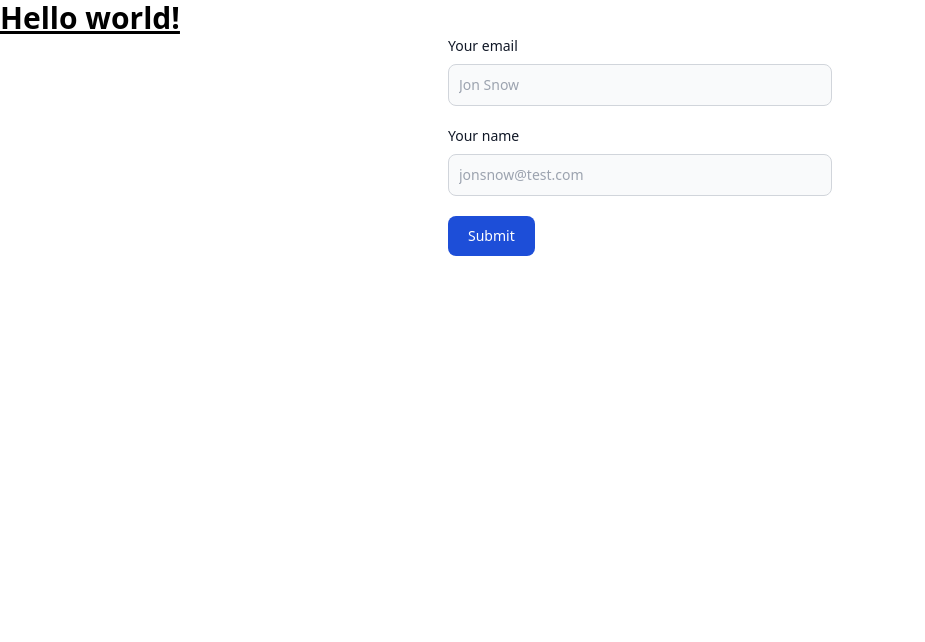
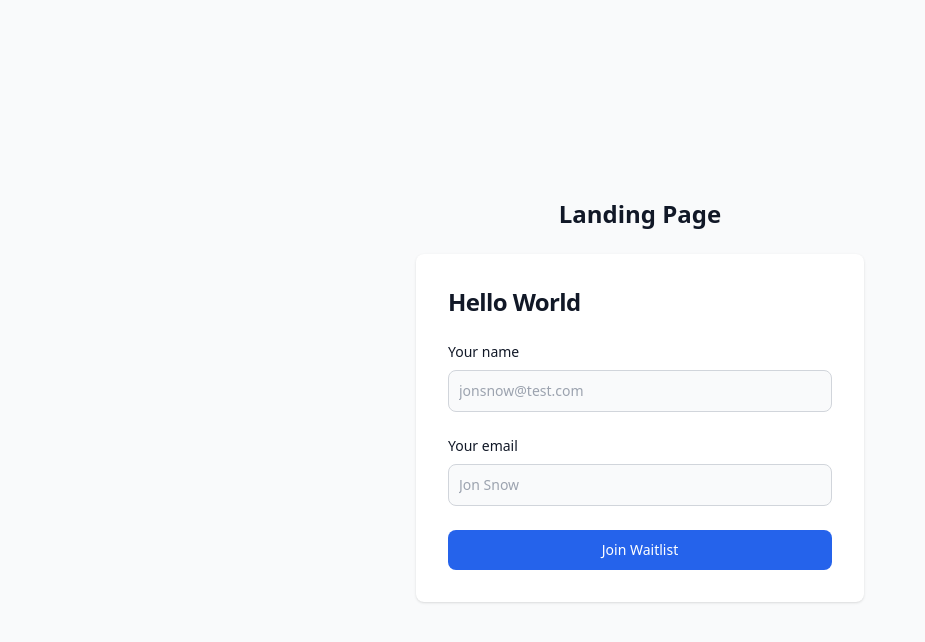
Before and after one commit to argonaut-pollux/kwesforms-landing, a plain HTML site: page index.html in a window 1280 px wide. Shown: the whole page, without its empty margins (0-925 px from the left). Drawn offline with nearby package versions, Linux system fonts and the light colour scheme.

Commit message:
Updated Tailwind and Flowbite

```diff
--- a/index.html
+++ b/index.html
@@ -1,25 +1,45 @@
 <!doctype html>
 <html>
+
 <head>
   <meta charset="UTF-8">
   <meta name="viewport" content="width=device-width, initial-scale=1.0">
   <script src="https://cdn.tailwindcss.com"></script>
   <script src="https://kwesforms.com/v2/kf-script.js" defer></script>
+  <script src="https://cdn.jsdelivr.net/npm/flowbite@2.5.1/dist/flowbite.min.js"></script>
+  <link href="https://cdn.jsdelivr.net/npm/flowbite@2.5.1/dist/flowbite.min.css" rel="stylesheet" />
 </head>
+
 <body>
-  <h1 class="text-3xl font-bold underline">
-    Hello world!
-  </h1>
-  <form method="POST" class="kf-form, max-w-sm mx-auto" action="https://kwesforms.com/api/f/F2177TGyHmWssEEr9Ha1">
-    <div class="mb-5">
-      <label for="email" class="block mb-2 text-sm font-medium text-gray-900 dark:text-white">Your email</label>
-      <input name='email' type="email" id="email" class="bg-gray-50 border border-gray-300 text-gray-900 text-sm rounded-lg focus:ring-blue-500 focus:border-blue-500 block w-full p-2.5 dark:bg-gray-700 dark:border-gray-600 dark:placeholder-gray-400 dark:text-white dark:focus:ring-blue-500 dark:focus:border-blue-500" placeholder="Jon Snow" required />
+  <section class="bg-gray-50 dark:bg-gray-900">
+    <div class="flex flex-col items-center justify-center px-6 py-8 mx-auto md:h-screen lg:py-0">
+        <a href="#" class="flex items-center mb-6 text-2xl font-semibold text-gray-900 dark:text-white">
+            Landing Page
+        </a>
+        <div class="w-full bg-white rounded-lg shadow dark:border md:mt-0 sm:max-w-md xl:p-0 dark:bg-gray-800 dark:border-gray-700">
+            <div class="p-6 space-y-4 md:space-y-6 sm:p-8">
+                <h1 class="text-xl font-bold leading-tight tracking-tight text-gray-900 md:text-2xl dark:text-white">
+                    Hello World
+                </h1>
+                <form class="space-y-4 md:space-y-6 kf-form max-w-sm mx-auto" method="post" action="https://kwesforms.com/api/f/F2177TGyHmWssEEr9Ha1">
+                  <div class="mb-5">
+                    <label for="name" class="block mb-2 text-sm font-medium text-gray-900 dark:text-white">Your name</label>
+                    <input name='name' type="text" id="name"
+                      class="bg-gray-50 border border-gray-300 text-gray-900 text-sm rounded-lg focus:ring-blue-500 focus:border-blue-500 block w-full p-2.5 dark:bg-gray-700 dark:border-gray-600 dark:placeholder-gray-400 dark:text-white dark:focus:ring-blue-500 dark:focus:border-blue-500"
+                      placeholder="jonsnow@test.com" required />
+                  </div>
+                  <div class="mb-5">
+                    <label for="email" class="block mb-2 text-sm font-medium text-gray-900 dark:text-white">Your email</label>
+                    <input name='email' type="email" id="email"
+                      class="bg-gray-50 border border-gray-300 text-gray-900 text-sm rounded-lg focus:ring-blue-500 focus:border-blue-500 block w-full p-2.5 dark:bg-gray-700 dark:border-gray-600 dark:placeholder-gray-400 dark:text-white dark:focus:ring-blue-500 dark:focus:border-blue-500"
+                      placeholder="Jon Snow" required />
+                  </div>
+                    <button type="submit" class="w-full text-white bg-blue-600 hover:bg-blue-700 focus:ring-4 focus:outline-none focus:ring-blue-300 font-medium rounded-lg text-sm px-5 py-2.5 text-center dark:bg-blue-600 dark:hover:bg-blue-700 dark:focus:ring-blue-800">Join Waitlist</button>
+                </form>
+            </div>
+        </div>
     </div>
-    <div class="mb-5">
-      <label for="name" class="block mb-2 text-sm font-medium text-gray-900 dark:text-white">Your name</label>
-      <input name='name' type="text" id="name" class="bg-gray-50 border border-gray-300 text-gray-900 text-sm rounded-lg focus:ring-blue-500 focus:border-blue-500 block w-full p-2.5 dark:bg-gray-700 dark:border-gray-600 dark:placeholder-gray-400 dark:text-white dark:focus:ring-blue-500 dark:focus:border-blue-500" placeholder="jonsnow@test.com" required />
-  </div>
-      <button type="submit" class="text-white bg-blue-700 hover:bg-blue-800 focus:ring-4 focus:outline-none focus:ring-blue-300 font-medium rounded-lg text-sm w-full sm:w-auto px-5 py-2.5 text-center dark:bg-blue-600 dark:hover:bg-blue-700 dark:focus:ring-blue-800">Submit</button>
-  </form>
+  </section>
 </body>
+
 </html>
```
